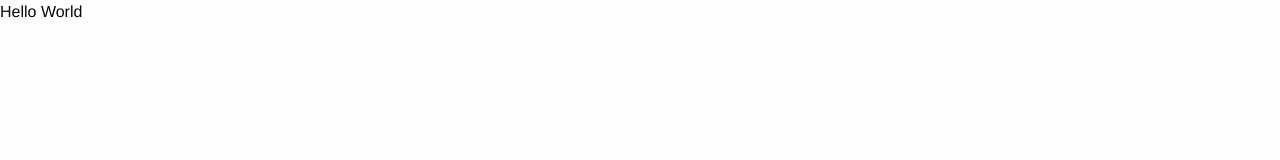
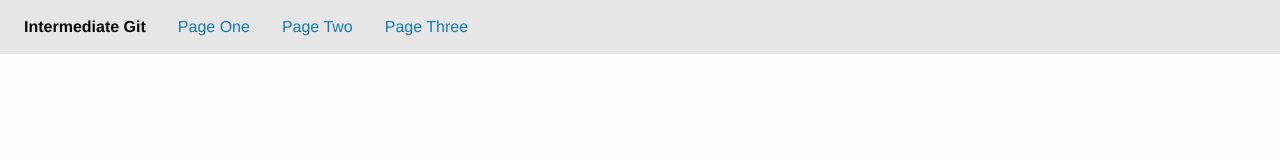
Before and after one commit to racedale/intermediate-git-test, a plain HTML site: page index.html in a window 1280 px wide. Drawn offline with nearby package versions, Linux system fonts and the light colour scheme.

Commit message:
Add a basic html navbar

```diff
--- a/index.html
+++ b/index.html
@@ -6,7 +6,17 @@
 </head>
 
 <body>
-Hello World
+<!-- Top Navigation -->
+<div class="top-bar">
+    <div class="top-bar-left">
+        <ul class="menu">
+            <li class="menu-text">Intermediate Git</li>
+            <li><a href="#">Page One</a></li>
+            <li><a href="#">Page Two</a></li>
+            <li><a href="#">Page Three</a></li>
+        </ul>
+    </div>
+</div>
 
 <script src="https://cdnjs.cloudflare.com/ajax/libs/jquery/3.2.1/jquery.js"></script>
 <script src="https://cdnjs.cloudflare.com/ajax/libs/foundation/6.4.3/js/foundation.min.js" crossorigin="anonymous"></script>
```
